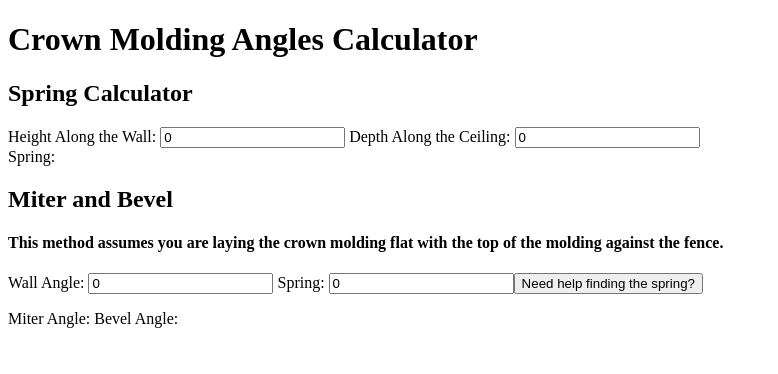
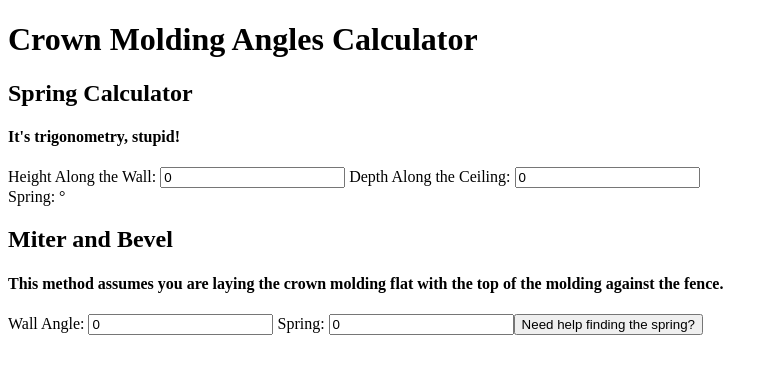
Before and after one commit to waseber/crown-calc, a Nuxt app: page / in a window 1280 px wide. Both pictures are taken after a click on the button "Need help finding the spring?". Shown: the top 374 px of the page, without its empty margins (0-778 px from the left). Built offline with nearby package versions, Linux system fonts and the light colour scheme.

Commit message:
Cleanup.

```diff
--- a/components/MiterBevelCalculator.vue
+++ b/components/MiterBevelCalculator.vue
@@ -2,15 +2,19 @@
 import { defineEmits } from "vue";
 
 // Miter and Bevel
+//// vars
 const wall = ref(0);
 const spring = ref(0);
-
 let miterOutput = ref(null);
 let bevelOutput = ref(null);
 
+// Computed
+const showResults = computed(() => wall.value > 0 && spring.value > 0);
+
+// methods
 function miterAndBevelCalculator() {
-  const angle_rad1 = parseFloat(wall) * ((2 * Math.PI) / 360);
-  const angle_rad2 = parseFloat(spring) * ((2 * Math.PI) / 360);
+  const angle_rad1 = parseFloat(wall.value) * ((2 * Math.PI) / 360);
+  const angle_rad2 = parseFloat(spring.value) * ((2 * Math.PI) / 360);
   const miter =
     Math.atan(Math.sin(angle_rad2) / Math.tan(angle_rad1 / 2)) /
     ((2 * Math.PI) / 360);
@@ -58,6 +62,8 @@ const emitToggle = defineEmits(["toggleSpring"]);
     <button @click.prevent="emitToggle('toggle-spring')">
       Need help finding the spring?
     </button>
-    <p>Miter Angle: {{ miterOutput }} Bevel Angle: {{ bevelOutput }}</p>
+    <p v-if="showResults">
+      Miter Angle: {{ miterOutput }}&#176; Bevel Angle: {{ bevelOutput }}&#176;
+    </p>
   </div>
 </template>
--- a/components/SpringCalculator.vue
+++ b/components/SpringCalculator.vue
@@ -1,6 +1,4 @@
 <script setup>
-import { ref } from "vue";
-
 // Spring Logic
 const sideA = ref(0);
 const sideB = ref(0);
@@ -16,6 +14,7 @@ function springCalculator() {
 <template>
   <div>
     <h2>Spring Calculator</h2>
+    <h4>It's trigonometry, stupid!</h4>
     <form>
       <label for="sideA">
         Height Along the Wall:
@@ -39,6 +38,6 @@ function springCalculator() {
         />
       </label>
     </form>
-    Spring: {{ springOutput }}
+    Spring: {{ springOutput }}&#176;
   </div>
 </template>
```
